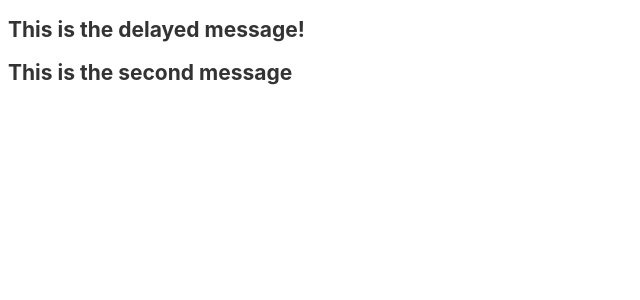
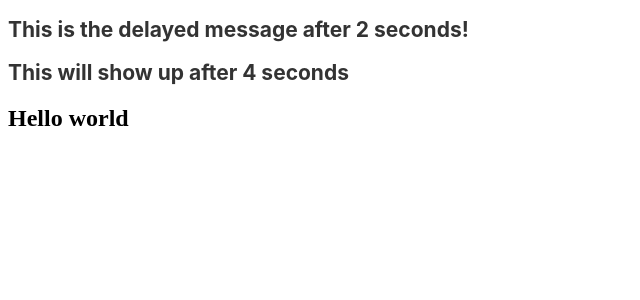
Before and after one commit to elguapo11/angular_demo, an Angular app in the folder hello-world/: page / in a window 1280 px wide. Shown: the top 300 px of the page, without its empty margins (0-640 px from the left). Built offline with nearby package versions, Linux system fonts and the light colour scheme.

Commit message:
two strings now showing up

```diff
--- a/hello-world/src/app/app.component.ts
+++ b/hello-world/src/app/app.component.ts
@@ -5,6 +5,4 @@ import { Component } from '@angular/core';
   templateUrl: './app.component.html',
   styleUrls: ['./app.component.css'],
 })
-export class AppComponent {
-  message = 'this is weather';
-}
+export class AppComponent {}
--- a/hello-world/src/app/message.component.ts
+++ b/hello-world/src/app/message.component.ts
@@ -13,8 +13,10 @@ export class MessageComponent implements OnInit {
 
   ngOnInit(): void {
     setTimeout(() => {
-      this.messageToShow = 'This is the delayed message!';
-      this.fetch = 'This is the second message';
-    }, 3000); // 1000 milliseconds = 1 second
+      this.messageToShow = 'This is the delayed message after 2 seconds!';
+    }, 2000); // 1000 milliseconds = 1 second
+    setTimeout(() => {
+      this.fetch = 'This will show up after 4 seconds';
+    }, 4000);
   }
 }
--- a/hello-world/src/index.html
+++ b/hello-world/src/index.html
@@ -9,6 +9,9 @@
 </head>
 <body>
   <app-root></app-root>
+  <h2>Hello world</h2>
+
+
 
 </body>
 </html>
```
Also changed, not shown: hello-world/src/app/fetch.component.ts (added).
